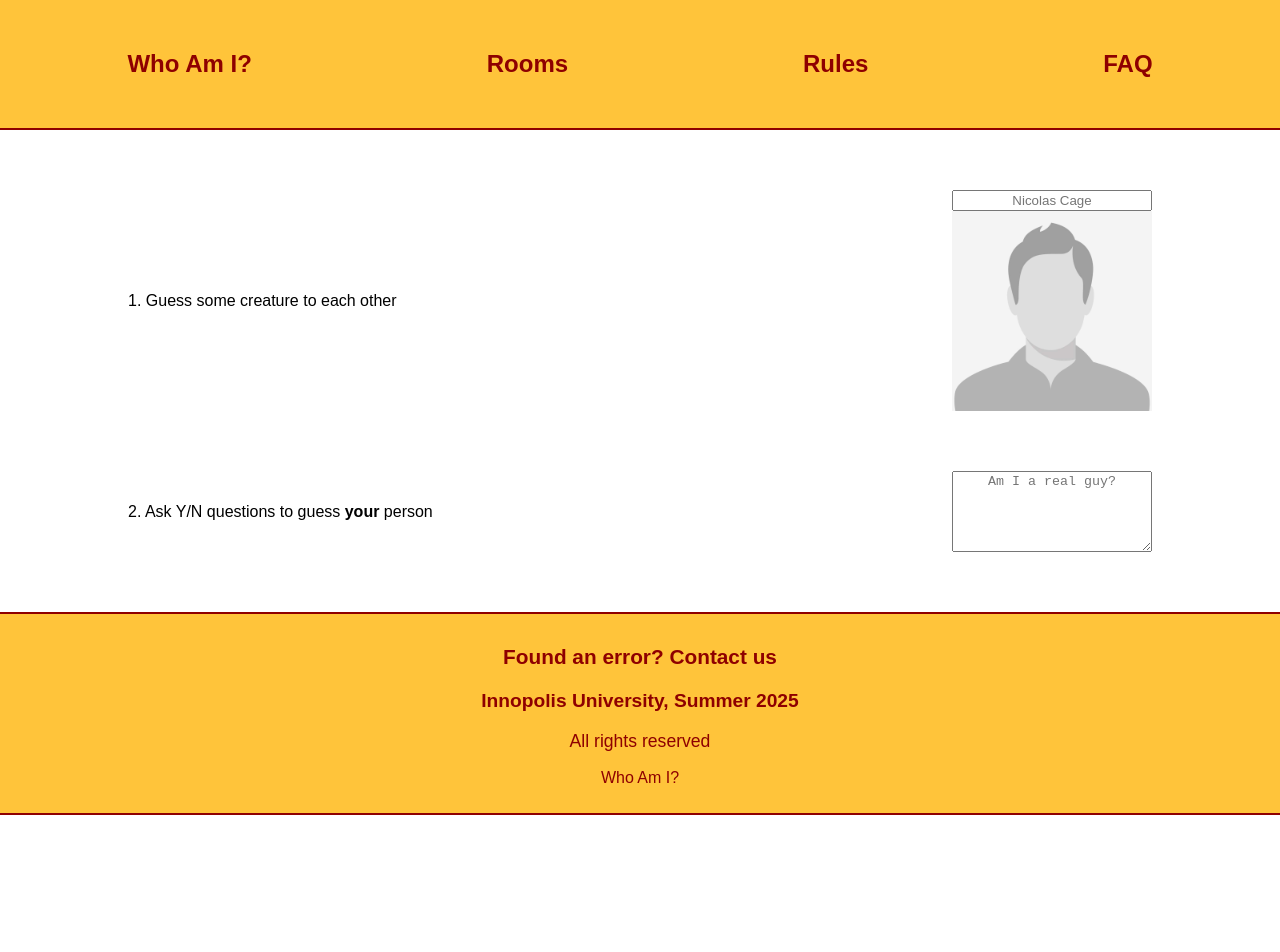
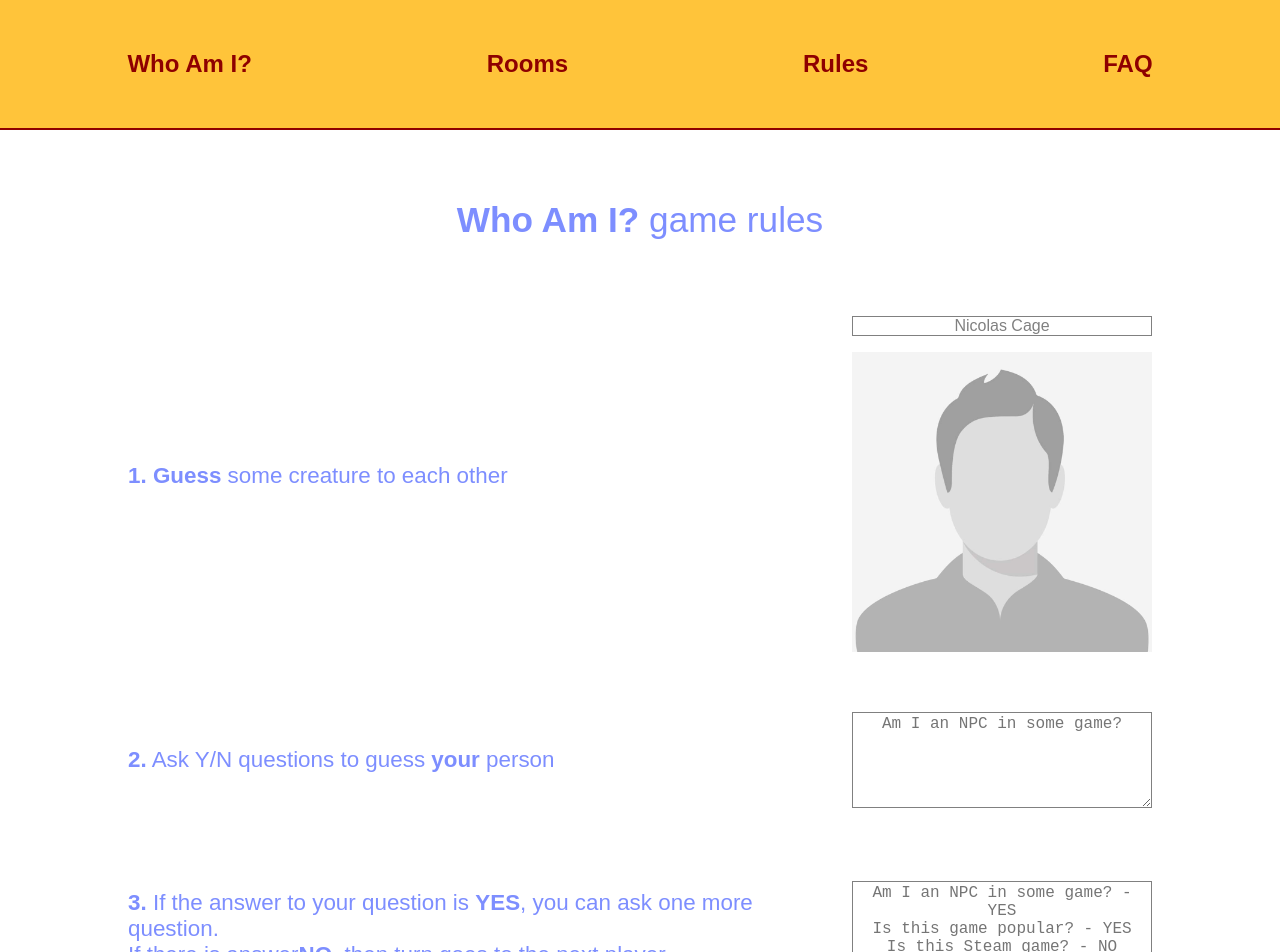
Before and after one commit to dorley174/whoami, a Next.js app: page /rules in a window 1280 px wide. Shown: the top 952 px of the page. Before the commit the page ends 815 px from the top, so only its background shows below. Built offline with nearby package versions, Linux system fonts and the light colour scheme.

Commit message:
chore: fully developed rules page

```diff
--- a/src/components/footer.tsx
+++ b/src/components/footer.tsx
@@ -5,7 +5,7 @@ import styles from "../css/footer.module.css"
 const FooterPage: React.FC = () => {
   return (
     <footer className={styles.footer}>
-        <p className={styles.l1}>Found an error? <Link className={styles.l11} href="https://t.me/dorley">Contact us</Link></p>
+        <p className={styles.l1}>Found an error? <Link className={styles.l11} href="https://t.me/dorley">Contact me</Link></p>
         <p className={styles.l2}>Innopolis University, Summer 2025</p>
         <p className={styles.l3}>All rights reserved</p>
         <p className={styles.l4}>Who Am I?</p>
--- a/src/css/rules.module.css
+++ b/src/css/rules.module.css
@@ -6,6 +6,9 @@
     flex-direction: row;
     justify-content: space-between;
     align-items: center;
+
+    font-size: 1.4rem;
+    color: #7D8EFF;
 }
 
 .card {
@@ -15,10 +18,25 @@
     flex-direction: column;
 
 
-    max-width: 200px;
+    max-width: 300px;
 }
 
 .cardinput {
-    width: 200px;
+    width: 300px;
     text-align: center;
+    color: gray;
+    font-size: 1rem;
+    border: 1px solid gray;
 }
+
+.rulestitle{
+    margin-top: 70px;
+    text-align: center;
+    font-size: 2.2rem;
+    color: #7D8EFF;
+
+}
+
+.ruledesc {
+    max-width: 50vw;
+}
--- a/src/pages/rules.tsx
+++ b/src/pages/rules.tsx
@@ -8,22 +8,34 @@ const RulesPage: React.FC = () => {
 
     <main>
       <HeaderPage></HeaderPage>
+      <p className={styles.rulestitle}> <strong>Who Am I?</strong> game rules</p>
       <div className={styles.rules}>
 
         <section className={styles.rule}>
-          <p>1. Guess some creature to each other </p>
+          <p className={styles.ruledesc}><strong>1. Guess</strong> some creature to each other </p>
           <div className={styles.card}>
-            <input className={styles.cardinput} type="text" placeholder='Nicolas Cage'/>
+            <p className={styles.cardinput}>Nicolas Cage</p>
             <img className={styles.cardimg} src="/person.jpg" alt="empty person" />
           </div>
         </section>
 
         <section className={styles.rule}>
-          <p>2. Ask Y/N questions to guess <strong>your</strong> person</p>
+          <p className={styles.ruledesc}><strong>2.</strong> Ask Y/N questions to guess <strong>your</strong> person</p>
           <div className={styles.card}>
-            <textarea rows={5} cols={40} className={styles.cardinput} placeholder='Am I a real guy?'/>
+            <textarea rows={5} cols={40} className={styles.cardinput} placeholder='Am I an NPC in some game?'/>
+          </div>
+        </section>
 
+        <section className={styles.rule}>
+          <p className={styles.ruledesc}><strong>3.</strong> If the answer to your question is <strong>YES</strong>, you can ask one more question.<br></br>If there is answer<strong>NO</strong>, then turn goes to the next player</p>
+          <div className={styles.card}>
+            <textarea rows={5} cols={40} className={styles.cardinput} placeholder={'Am I an NPC in some game? - YES\nIs this game popular? - YES\nIs this Steam game? - NO'}/>
           </div>
+        </section>
+
+        <section className={styles.rule}>
+          <p className={styles.ruledesc}><strong>4.</strong> Repeat asking until <strong>all creatures guessed</strong></p>
+
         </section>
       </div>
       <FooterPage></FooterPage>
```
